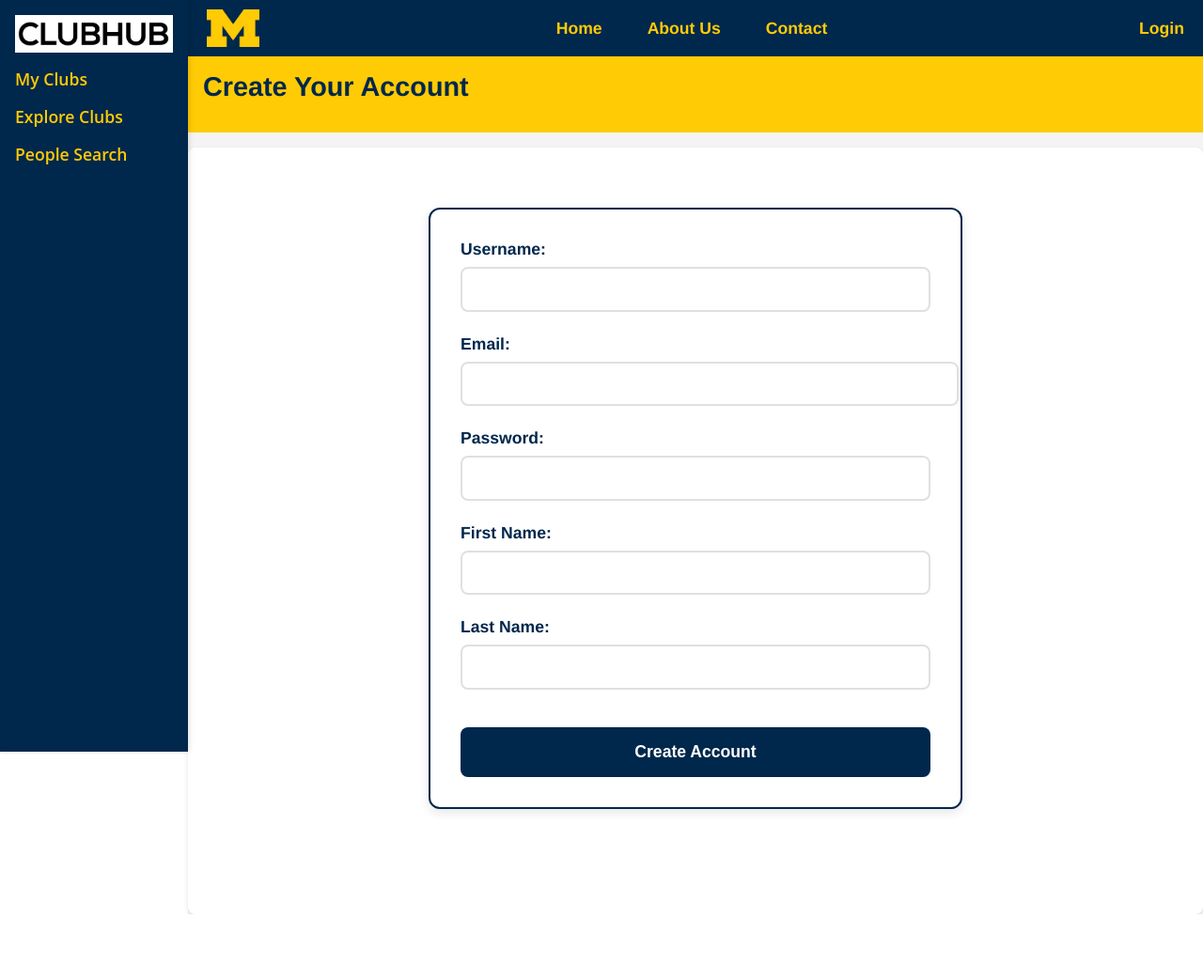
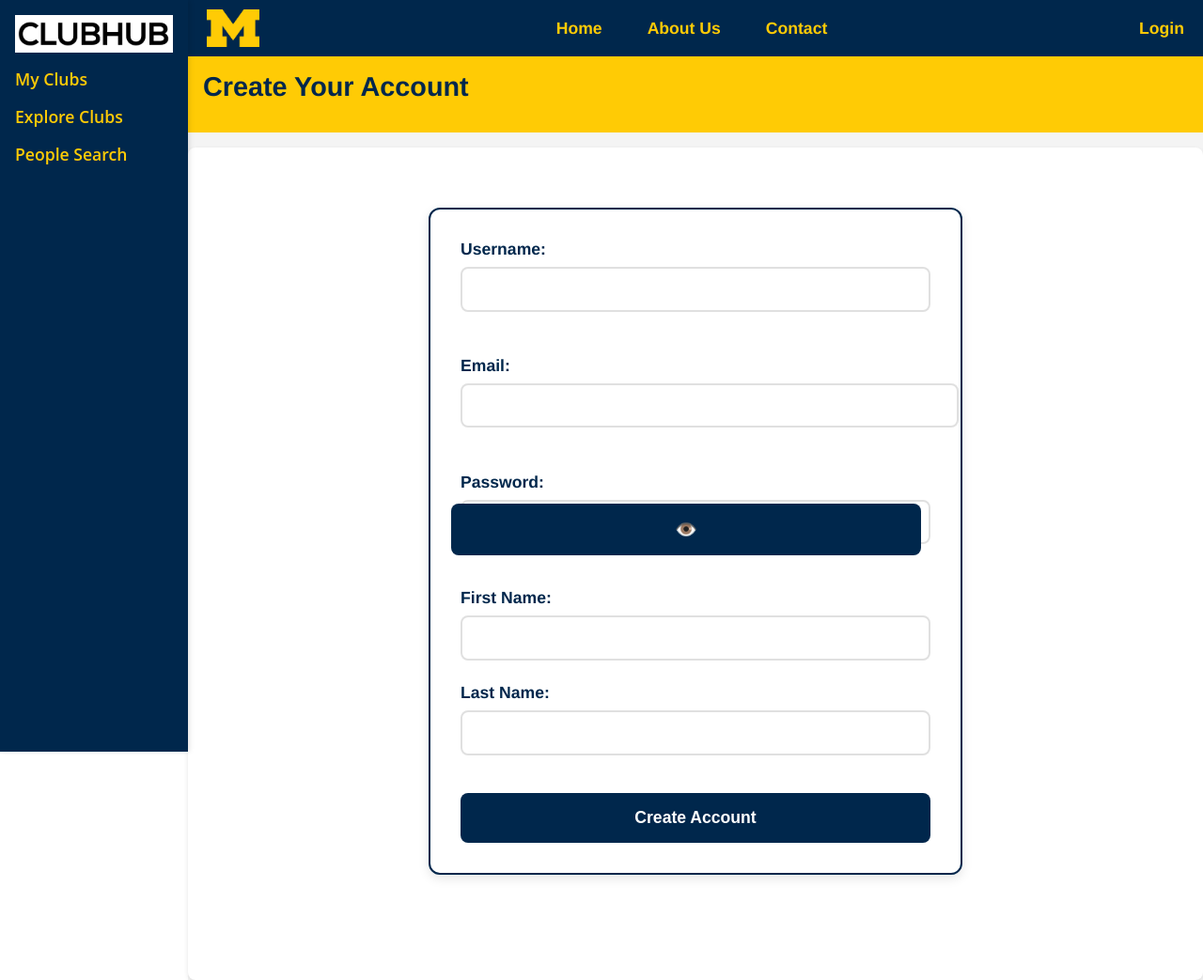
Before and after one commit to matthew-varela/show_clubhub, a Flask app: page /create_account_page in a window 1280 px wide. Shown: the whole page at 94% size. Before the commit the page ends 973 px from the top, so only its background shows below. Run offline with Flask 3, Linux system fonts and the light colour scheme.

Commit message:
create account changes

```diff
--- a/app.py
+++ b/app.py
@@ -6,6 +6,8 @@ from urllib.parse import urlparse
 import mysql.connector
 from mysql.connector import pooling
 from datetime import timedelta
+import re
+from werkzeug.security import generate_password_hash
 
 # Securely use environment variables for DB connection
 # --- DB CONFIG -------------------------------------------------------
@@ -533,5 +535,82 @@ def test_db():
             "message": f"Database operation failed: {str(err)}"
         }), 500
 
+@app.route('/api/check_username', methods=['POST'])
+def check_username():
+    data = request.get_json()
+    username = data.get('username')
+
+    if not username:
+        return jsonify({'error': 'Username is required'}), 400
+
+    # Check if username exists in database
+    cursor = get_db_connection().cursor()
+    cursor.execute('SELECT id FROM users WHERE username = %s', (username,))
+    result = cursor.fetchone()
+    cursor.close()
+
+    return jsonify({'exists': result is not None})
+
+@app.route('/api/check_email', methods=['POST'])
+def check_email():
+    data = request.get_json()
+    email = data.get('email')
+
+    if not email:
+        return jsonify({'error': 'Email is required'}), 400
+
+    # Check if email exists in database
+    cursor = get_db_connection().cursor()
+    cursor.execute('SELECT id FROM users WHERE email = %s', (email,))
+    result = cursor.fetchone()
+    cursor.close()
+
+    return jsonify({'exists': result is not None})
+
+@app.route('/api/create_account', methods=['POST'])
+def create_account():
+    data = request.get_json()
+
+    # Validate required fields
+    required_fields = ['username', 'email', 'password', 'firstname', 'lastname']
+    for field in required_fields:
+        if not data.get(field):
+            return jsonify({'error': f'{field} is required'}), 400
+
+    # Validate email format
+    if not re.match(r"[^@]+@[^@]+\.[^@]+", data['email']):
+        return jsonify({'error': 'Invalid email format'}), 400
+
+    # Validate password strength (minimum 8 characters, at least one number and one letter)
+    if not re.match(r"^(?=.*[A-Za-z])(?=.*\d)[A-Za-z\d]{8,}$", data['password']):
+        return jsonify({'error': 'Password must be at least 8 characters long and contain at least one letter and one number'}), 400
+
+    try:
+        cursor = get_db_connection().cursor()
+
+        # Hash the password
+        hashed_password = generate_password_hash(data['password'])
+
+        # Insert new user
+        cursor.execute('''
+            INSERT INTO users (username, email, password, firstname, lastname)
+            VALUES (%s, %s, %s, %s, %s)
+        ''', (
+            data['username'],
+            data['email'],
+            hashed_password,
+            data['firstname'],
+            data['lastname']
+        ))
+
+        get_db_connection().commit()
+        cursor.close()
+
+        return jsonify({'message': 'Account created successfully'}), 201
+
+    except Exception as e:
+        get_db_connection().rollback()
+        return jsonify({'error': 'Failed to create account'}), 500
+
 if __name__ == '__main__':
     app.run(debug=True)
--- a/static/css/style.css
+++ b/static/css/style.css
@@ -849,3 +849,75 @@ header h1 {
   color: #721c24;
   border: 1px solid #f5c6cb;
 }
+
+/* Password input container and toggle button */
+.password-input-container {
+  position: relative;
+  display: flex;
+  align-items: center;
+}
+
+.password-input-container input {
+  width: 100%;
+  padding-right: 40px; /* Make room for the toggle button */
+}
+
+.toggle-password {
+  position: absolute;
+  right: 10px;
+  background: none;
+  border: none;
+  cursor: pointer;
+  padding: 5px;
+  display: flex;
+  align-items: center;
+  justify-content: center;
+  transition: transform 0.2s ease;
+}
+
+.toggle-password:hover {
+  transform: scale(1.1);
+}
+
+.eye-icon {
+  font-size: 1.2rem;
+  user-select: none;
+}
+
+/* Validation messages */
+.validation-message {
+  color: #dc3545;
+  font-size: 0.9rem;
+  margin-top: 0.25rem;
+  min-height: 1.2rem;
+}
+
+/* Password strength indicator */
+.password-strength {
+  height: 4px;
+  margin-top: 0.5rem;
+  border-radius: 2px;
+  background-color: #e9ecef;
+  overflow: hidden;
+}
+
+.password-strength-bar {
+  height: 100%;
+  width: 0;
+  transition: width 0.3s ease, background-color 0.3s ease;
+}
+
+.password-strength-bar.weak {
+  background-color: #dc3545;
+  width: 33.33%;
+}
+
+.password-strength-bar.medium {
+  background-color: #ffc107;
+  width: 66.66%;
+}
+
+.password-strength-bar.strong {
+  background-color: #28a745;
+  width: 100%;
+}
--- a/templates/create_account.html
+++ b/templates/create_account.html
@@ -63,16 +63,24 @@
         <div class="form-group">
           <label for="username">Username:</label>
           <input type="text" id="username" name="username" required />
+          <div class="validation-message" id="usernameValidation"></div>
         </div>
 
         <div class="form-group">
           <label for="email">Email:</label>
           <input type="email" id="email" name="email" required />
+          <div class="validation-message" id="emailValidation"></div>
         </div>
 
-        <div class="form-group">
+        <div class="form-group password-group">
           <label for="password">Password:</label>
-          <input type="password" id="password" name="password" required />
+          <div class="password-input-container">
+            <input type="password" id="password" name="password" required />
+            <button type="button" class="toggle-password" onclick="togglePasswordVisibility()">
+              <span class="eye-icon">👁️</span>
+            </button>
+          </div>
+          <div class="validation-message" id="passwordValidation"></div>
         </div>
 
         <div class="form-group">
@@ -92,5 +100,102 @@
   </div>
 
   <script src="{{ url_for('static', filename='js/script.js') }}"></script>
+  <script>
+    // Function to toggle password visibility
+    function togglePasswordVisibility() {
+      const passwordInput = document.getElementById('password');
+      const eyeIcon = document.querySelector('.eye-icon');
+
+      if (passwordInput.type === 'password') {
+        passwordInput.type = 'text';
+        eyeIcon.textContent = '👁️‍🗨️';
+      } else {
+        passwordInput.type = 'password';
+        eyeIcon.textContent = '👁️';
+      }
+    }
+
+    // Form submission handler
+    document.getElementById('createAccountForm').addEventListener('submit', async (e) => {
+      e.preventDefault();
+
+      // Clear previous validation messages
+      document.querySelectorAll('.validation-message').forEach(el => el.textContent = '');
+      document.getElementById('resultMessage').textContent = '';
+
+      const formData = {
+        username: document.getElementById('username').value.trim(),
+        email: document.getElementById('email').value.trim(),
+        password: document.getElementById('password').value,
+        firstname: document.getElementById('firstname').value.trim(),
+        lastname: document.getElementById('lastname').value.trim()
+      };
+
+      try {
+        // First check if username is taken
+        const usernameCheck = await fetch('/api/check_username', {
+          method: 'POST',
+          headers: { 'Content-Type': 'application/json' },
+          body: JSON.stringify({ username: formData.username })
+        });
+
+        if (!usernameCheck.ok) {
+          throw new Error('Failed to check username');
+        }
+
+        const usernameResult = await usernameCheck.json();
+        if (usernameResult.exists) {
+          document.getElementById('usernameValidation').textContent = 'Username is already taken';
+          return;
+        }
+
+        // Then check if email is taken
+        const emailCheck = await fetch('/api/check_email', {
+          method: 'POST',
+          headers: { 'Content-Type': 'application/json' },
+          body: JSON.stringify({ email: formData.email })
+        });
+
+        if (!emailCheck.ok) {
+          throw new Error('Failed to check email');
+        }
+
+        const emailResult = await emailCheck.json();
+        if (emailResult.exists) {
+          document.getElementById('emailValidation').textContent = 'Email is already registered';
+          return;
+        }
+
+        // If both checks pass, create the account
+        const response = await fetch('/api/create_account', {
+          method: 'POST',
+          headers: { 'Content-Type': 'application/json' },
+          body: JSON.stringify(formData)
+        });
+
+        if (!response.ok) {
+          throw new Error('Failed to create account');
+        }
+
+        const result = await response.json();
+
+        // Show success message
+        const messageBox = document.getElementById('resultMessage');
+        messageBox.textContent = 'Account created successfully! Redirecting to login...';
+        messageBox.className = 'message-box success';
+
+        // Redirect to login page after 2 seconds
+        setTimeout(() => {
+          window.location.href = '/login_page';
+        }, 2000);
+
+      } catch (error) {
+        console.error('Error:', error);
+        const messageBox = document.getElementById('resultMessage');
+        messageBox.textContent = 'Error creating account. Please try again.';
+        messageBox.className = 'message-box error';
+      }
+    });
+  </script>
 </body>
 </html>
```
